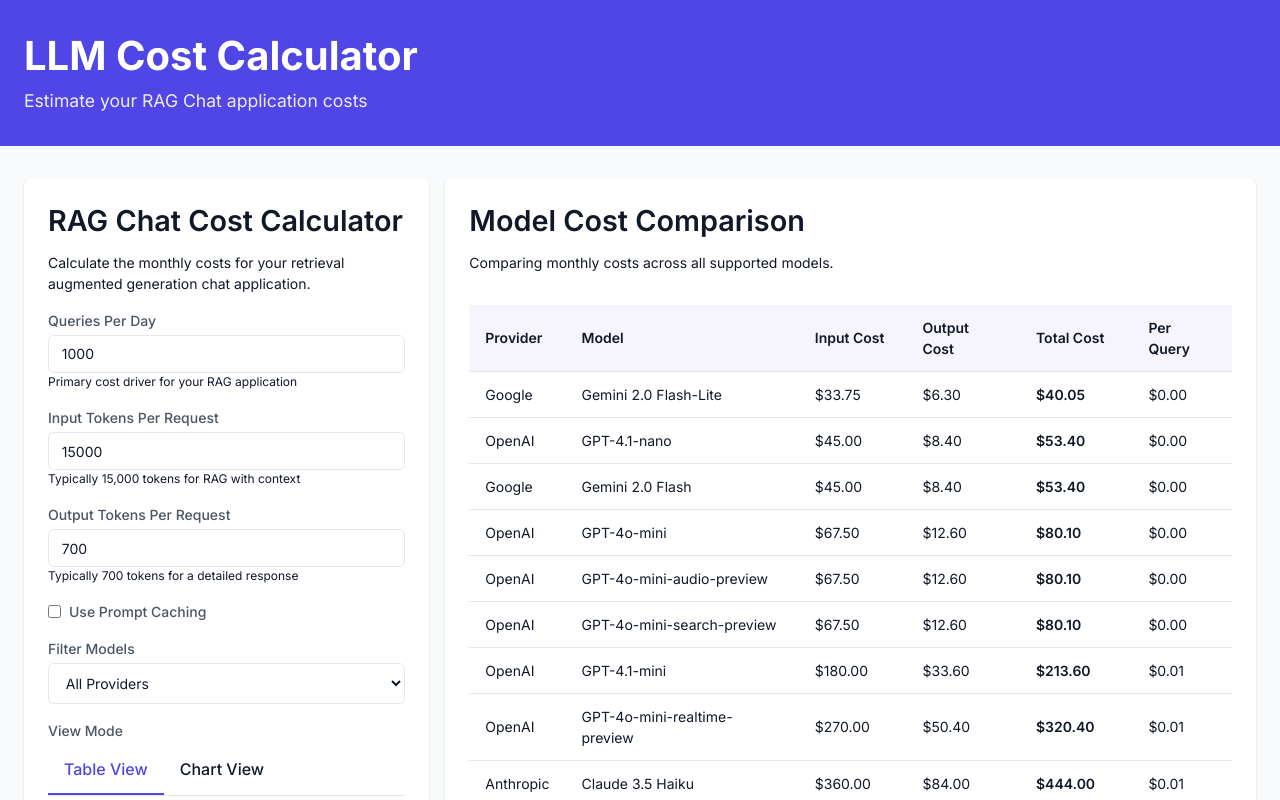
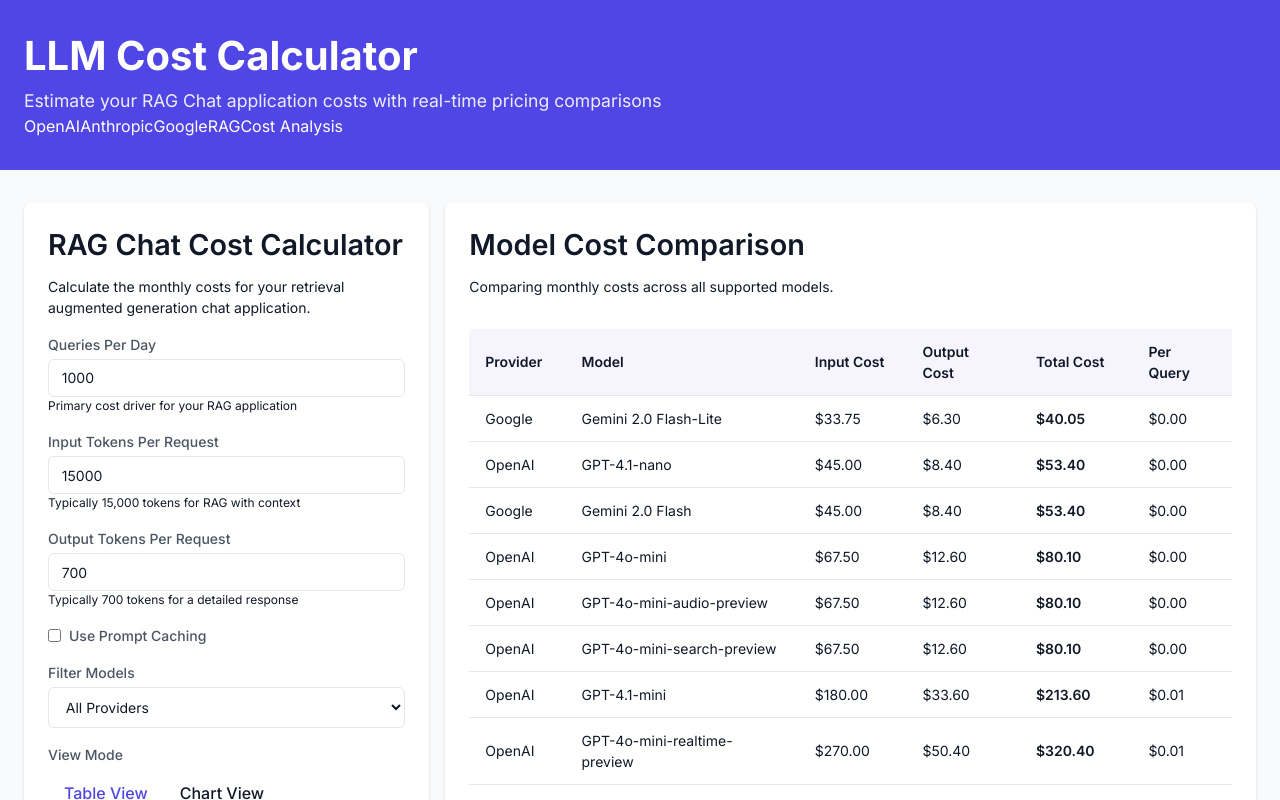
Before and after one commit to mathislucka/deepset-webinar-ui, a React (Vite) app: page / in a window 1280 px wide. Shown: the top 800 px of the page. Built offline with nearby package versions, Linux system fonts and the light colour scheme; the HTML template or start-up script is replaced by a standard one.

Commit message:
feat: enhance header with provider tags

```diff
--- a/src/components/Header.jsx
+++ b/src/components/Header.jsx
@@ -3,7 +3,14 @@
     <header className="app-header">
       <div className="container">
         <h1>LLM Cost Calculator</h1>
-        <p className="subtitle">Estimate your RAG Chat application costs</p>
+        <p className="subtitle">Estimate your RAG Chat application costs with real-time pricing comparisons</p>
+        <div className="header-tags">
+          <span className="header-tag">OpenAI</span>
+          <span className="header-tag">Anthropic</span>
+          <span className="header-tag">Google</span>
+          <span className="header-tag">RAG</span>
+          <span className="header-tag">Cost Analysis</span>
+        </div>
       </div>
     </header>
   );
```
